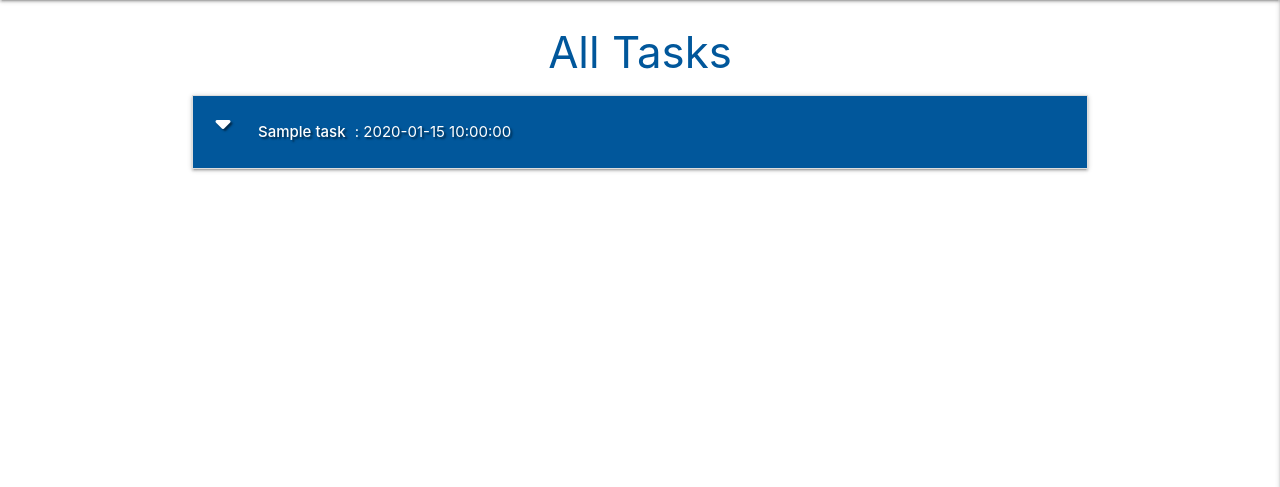
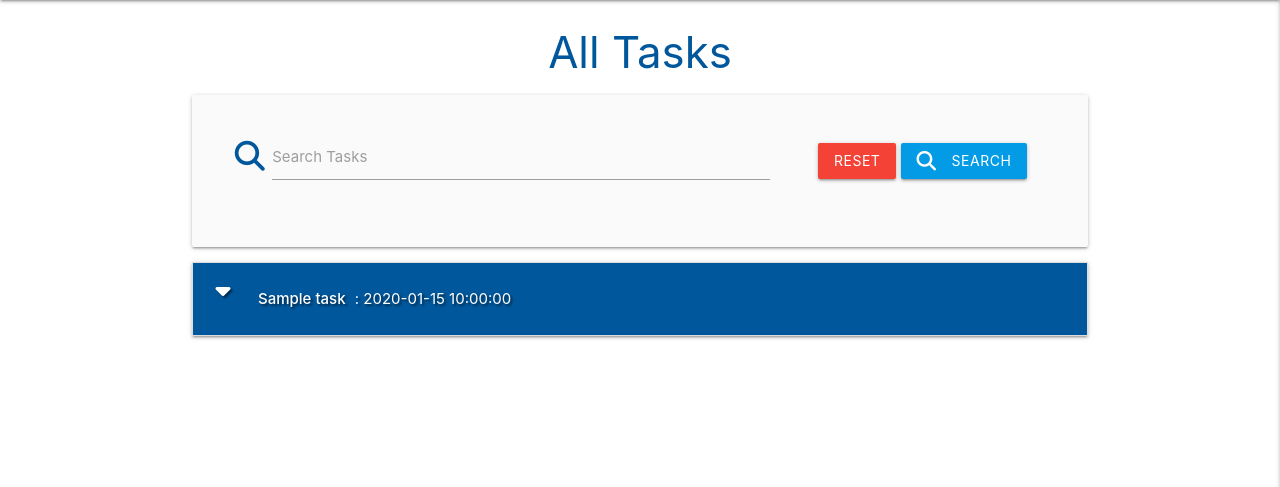
Before and after one commit to janebmckenna/mongoProject, a Flask app: page / in a window 1280 px wide. Shown: the part 64-551 px from the top of the page. Run offline with Flask 3, Linux system fonts and the light colour scheme; a database or web service that is not in the repository returns one stand-in record (values such as "Sample title"); some libraries are stand-ins or nearby versions.

Commit message:
Feat: add search functionality

```diff
--- a/app.py
+++ b/app.py
@@ -22,6 +22,14 @@ mongo = PyMongo(app)
 def get_tasks():
     tasks = list(mongo.db.tasks.find())
     return render_template("tasks.html", tasks=tasks)
+
+
+@app.route("/search", methods=["GET", "POST"])
+def search():
+    query = request.form.get('query')
+    tasks = list(mongo.db.tasks.find({"$text": {"$search": query}}))
+    return render_template("tasks.html", tasks=tasks)
+
 
 
 @app.route("/register", methods=["GET", "POST"])
--- a/templates/tasks.html
+++ b/templates/tasks.html
@@ -2,7 +2,24 @@
 {% block content %}
 
     <h3 class="light-blue-text text-darken-4 center-align">All Tasks</h3>
-
+    <div class="row card-panel grey lighten-5">
+        <form action="{{ url_for('search') }}" method="post" class="col s12">
+            <div class="row valign-wrapper center-align">
+                <div class="input-field col s12 m8">
+                    <i class="fas fa-search prefix light-blue-text text-darken-4"></i>
+                    <input type="text" name="query" id="query" minlength="3" class="validate" required>
+                    <label for="query">Search Tasks</label>
+                </div>
+                <div class="col s12 m4">
+                    <a href="{{ url_for('get_tasks') }}" class="red btn text-shaddow">Reset</a>
+                    <button type="submit" class="light-blue darken-1 btn text-shaddow">
+                        <i class="fas fa-search left"></i>Search
+                    </button>
+                </div>
+            </div>
+        </form>
+    </div>
+    {% if tasks|length > 0 %}
     <ul class="collapsible">
         {% for task in tasks %}
         <li>
@@ -10,30 +27,28 @@
                 <div class="col s3">
                     <i class="fas fa-caret-down"></i>
                     {% if session.user|lower == task.created_by|lower %}
-                        <a href="{{ url_for('delete_task', task_id=task._id)}}" class="btn-small green accent-4">Done</a>
-                        <a href="{{ url_for('edit_task', task_id=task._id)}}" class="btn-small light-blue accent-4">Edit</a>
+                        <a href="{{ url_for('delete_task', task_id=task._id) }}" class="btn-small green accent-4">Done</a>
+                        <a href="{{ url_for('edit_task', task_id=task._id) }}" class="btn-small light-blue lighten-1">Edit</a>
                     {% endif %}
                 </div>
                 <div class="col s9">
-                    <strong>{{task.task_name}}</strong> : {{task.due_date}}
-                    {% if task.is_urgent == 'on' %}
+                    <strong>{{ task.task_name }}</strong> : {{ task.due_date }}
+                    {% if task.is_urgent == "on" %}
                         <i class="fas fa-exclamation-circle light-blue-text text-lighten-2 tooltipped"
-                        data-position="right" data-tooltip="URGENT!"></i>
+                            data-position="right" data-tooltip="URGENT!"></i>
                     {% endif %}
                 </div>
-
             </div>
             <div class="collapsible-body">
-                <strong>
-                    {{task.category_name}}
-                </strong>
-                <p>
-                    {{task.task_description}}
-                </p>
-                <p>By:<em></em> {{ task.created_by}}</em></p>
+                <strong>{{ task.category_name }}</strong>
+                <p>{{ task.task_description }}</p>
+                <p><em>by: {{ task.created_by }}</em></p>
             </div>
         </li>
         {% endfor %}
     </ul>
+    {% else %}
+        <h3 class="red-text text-darken-4 center-align">No Results Found</h3>
+    {% endif %}
 
 {% endblock %}
```
